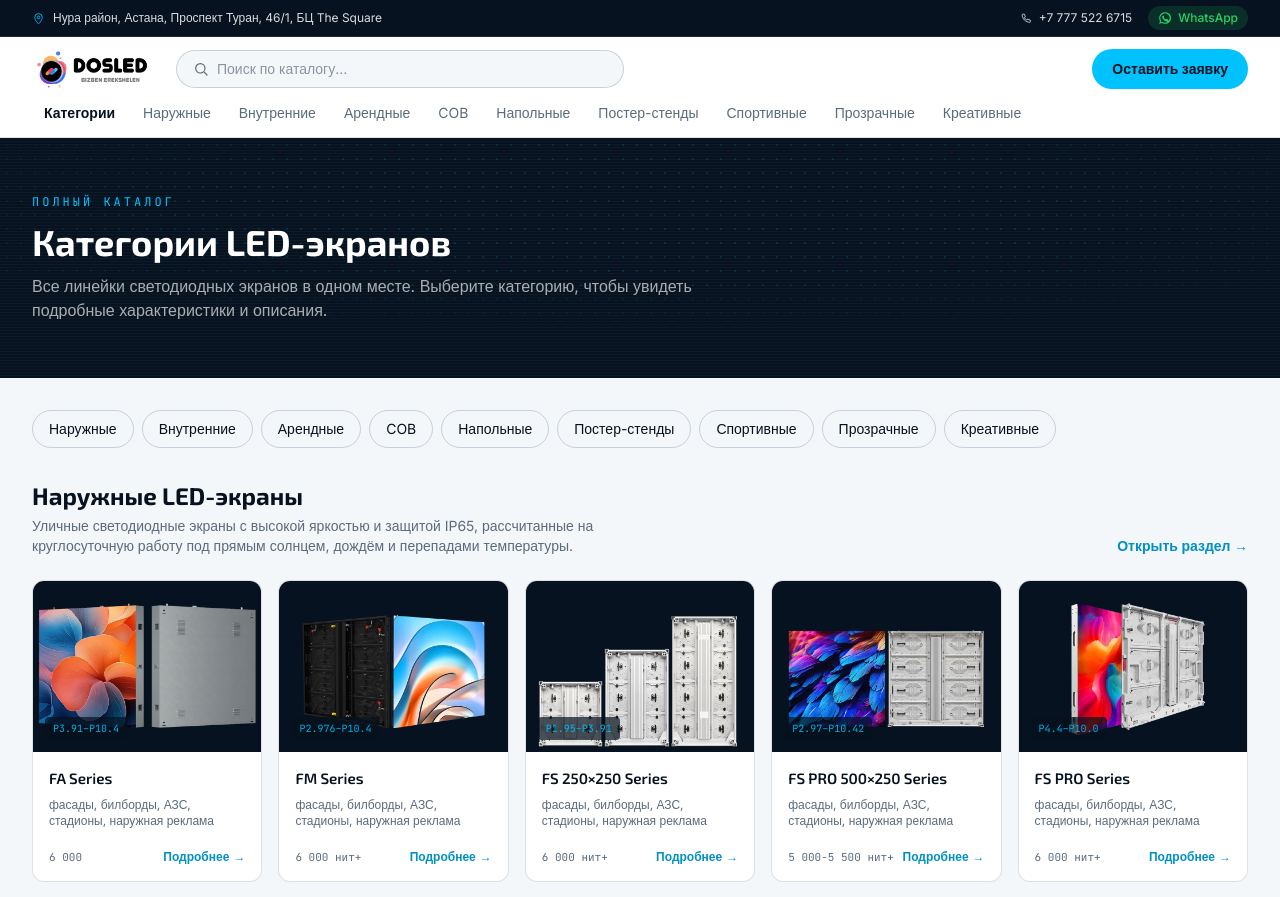
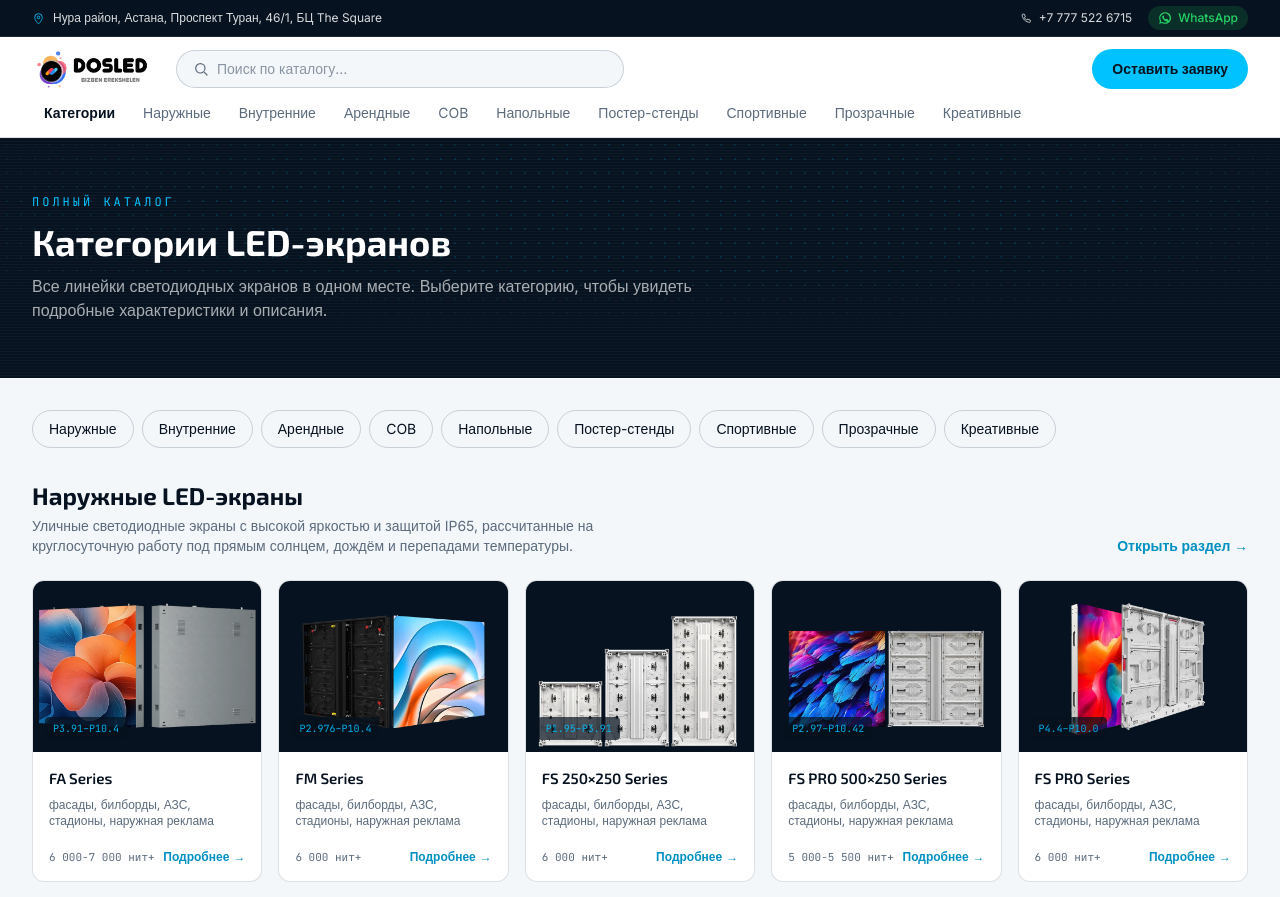
Before and after one commit to macmpaxep/led-site, a Next.js app: page /categories in a window 1280 px wide. Shown: the top 897 px of the page. Built offline with nearby package versions, Linux system fonts and the light colour scheme; a web font is replaced by a local one.

Commit message:
Fix brightness formatting in products.ts

```diff
--- a/src/data/products.ts
+++ b/src/data/products.ts
@@ -11,7 +11,7 @@ export const products: Product[] = [
     category: 'outdoor',
     name: 'FA Series',
     pixelPitch: 'P3.91–P10.4',
-    brightness: '6 000–7 000 нит+',
+    brightness: '6 000-7 000 нит+',
     refreshRate: '3840 Гц',
     ipRating: 'IP65',
     cabinetSize: '~1000×1000 мм',
@@ -20,7 +20,7 @@ export const products: Product[] = [
     description: 'FA Series — светодиодный экран с шагом пикселя P3.91–P10.4, разработанный для задач: фасады, билборды, АЗС, стадионы, наружная реклама. Уличное решение с герметичным литым корпусом, рассчитанное на непрерывную работу в диапазоне от −20°C до +60°C.',
     bullets: [
       'Шаг пикселя: P3.91–P10.4',
-      'Яркость: 6 000–7 000 нит+',
+      'Яркость: 6 000-7 000 нит+',
       'Частота обновления: 3840 Гц',
       'Класс защиты: IP65',
       'Размер кабинета: ~1000×1000 мм',
```
